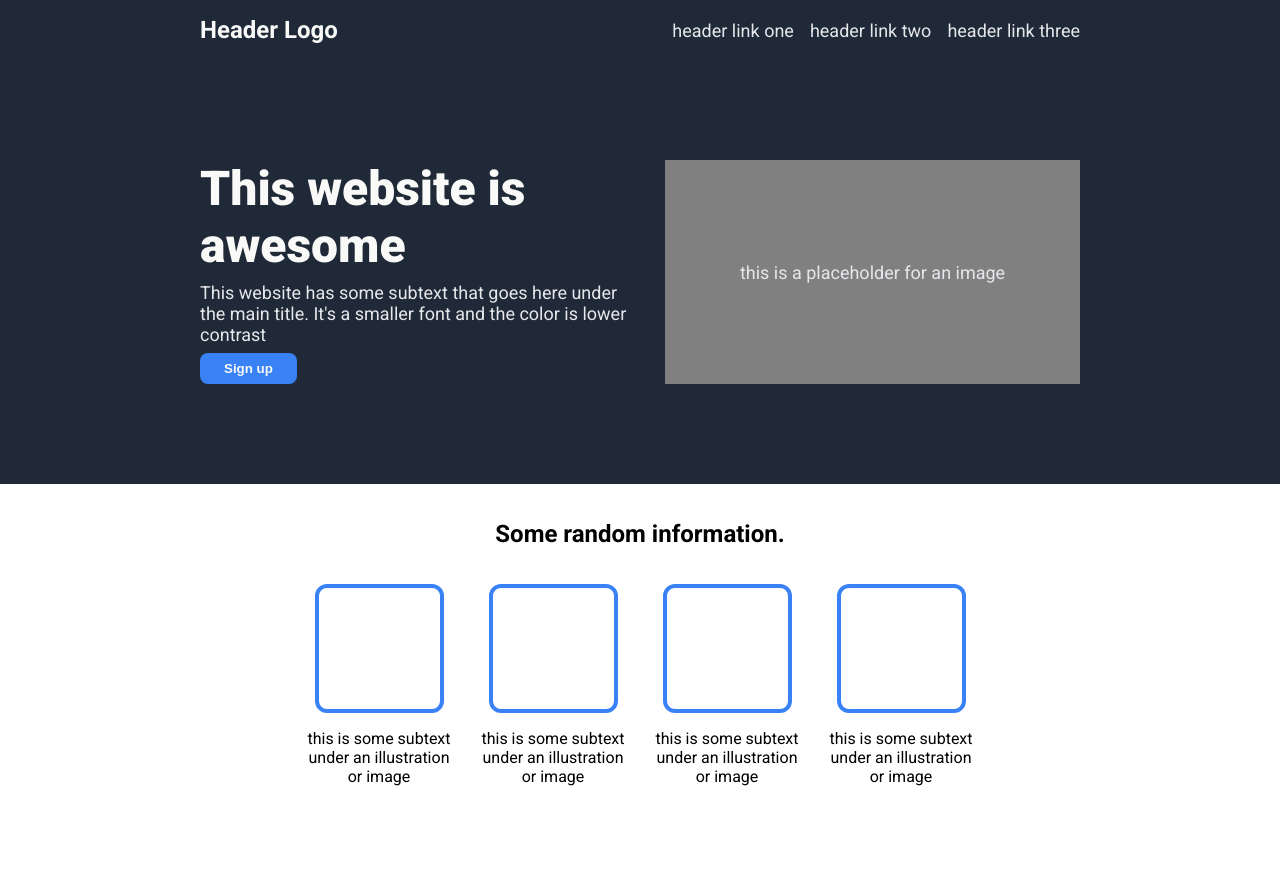
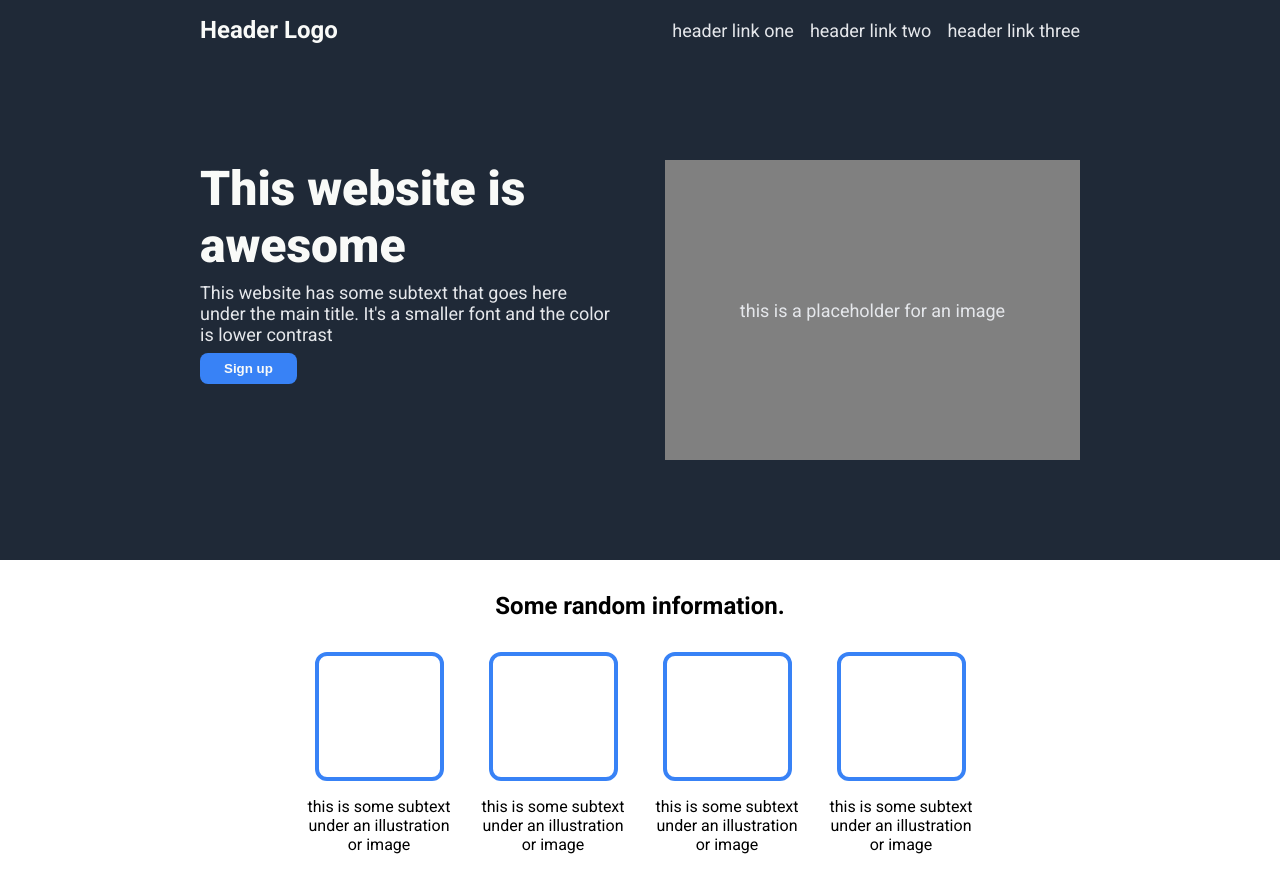
Before and after one commit to jchaedo/landing-page, a plain HTML site: page index.html in a window 1280 px wide. Shown: the top 873 px of the page. Drawn offline with Linux system fonts and the light colour scheme.

Commit message:
finished the landing page

```diff
--- a/styles.css
+++ b/styles.css
@@ -51,7 +51,11 @@ body > * {
     display: flex;
     justify-content: space-between;
     align-items: stretch;
-    gap: 32px;
+    gap: 50px;
+}
+
+.hero-text {
+    flex: 1;
 }
 
 .main-text {
@@ -67,9 +71,10 @@ body > * {
 
 .hero-img {
     background-color: gray;
-    width: 100%;
+    height: 300px;
+    width: 400px;
     display: flex;
-    flex: auto;
+    flex: 1;
     justify-content: center;
     align-items: center;
 }
@@ -80,8 +85,8 @@ body > * {
 
 h2 {
     text-align: center;
-    margin-top: 36px;
-    margin-bottom: 36px;
+    margin-top: 32px;
+    margin-bottom: 32px;
 }
 
 .side-by-side-img {
@@ -95,6 +100,7 @@ h2 {
 .img-and-subtext {
     text-align: center;
     display: flex;
+    flex: auto;
     flex-direction: column;
     align-items: center;
     max-width: 180px;
```
Also changed, not shown: index.html (+5 -5 lines).
